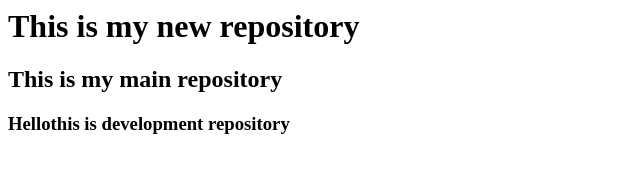
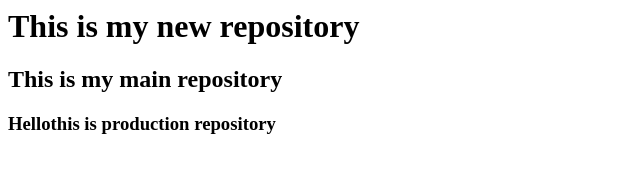
Before and after one commit to charmi-tanna/NewRepository, a plain HTML site: page index.html in a window 1280 px wide. Shown: the full height of the page, 0-640 px from the left. Drawn offline with Linux system fonts and the light colour scheme.

Commit message:
Have editted the production branch

```diff
--- a/index.html
+++ b/index.html
@@ -4,6 +4,7 @@
 <body>
 <h1>This is my new repository</h1>
 <h2>This is my main repository</h2>
-  <h3> Hellothis is development repository</h3>
+  <h3> Hellothis is production repository</h3>
+
 </body>
 </html>
```
